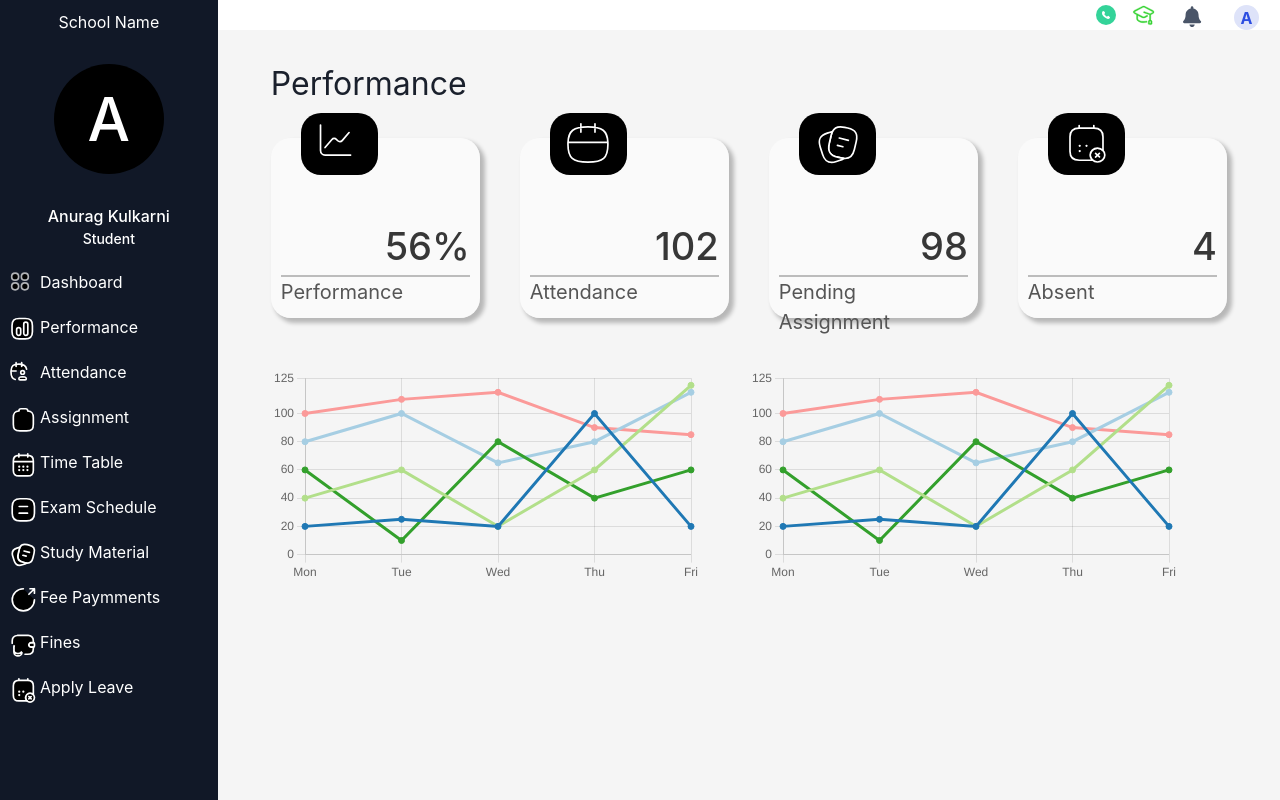
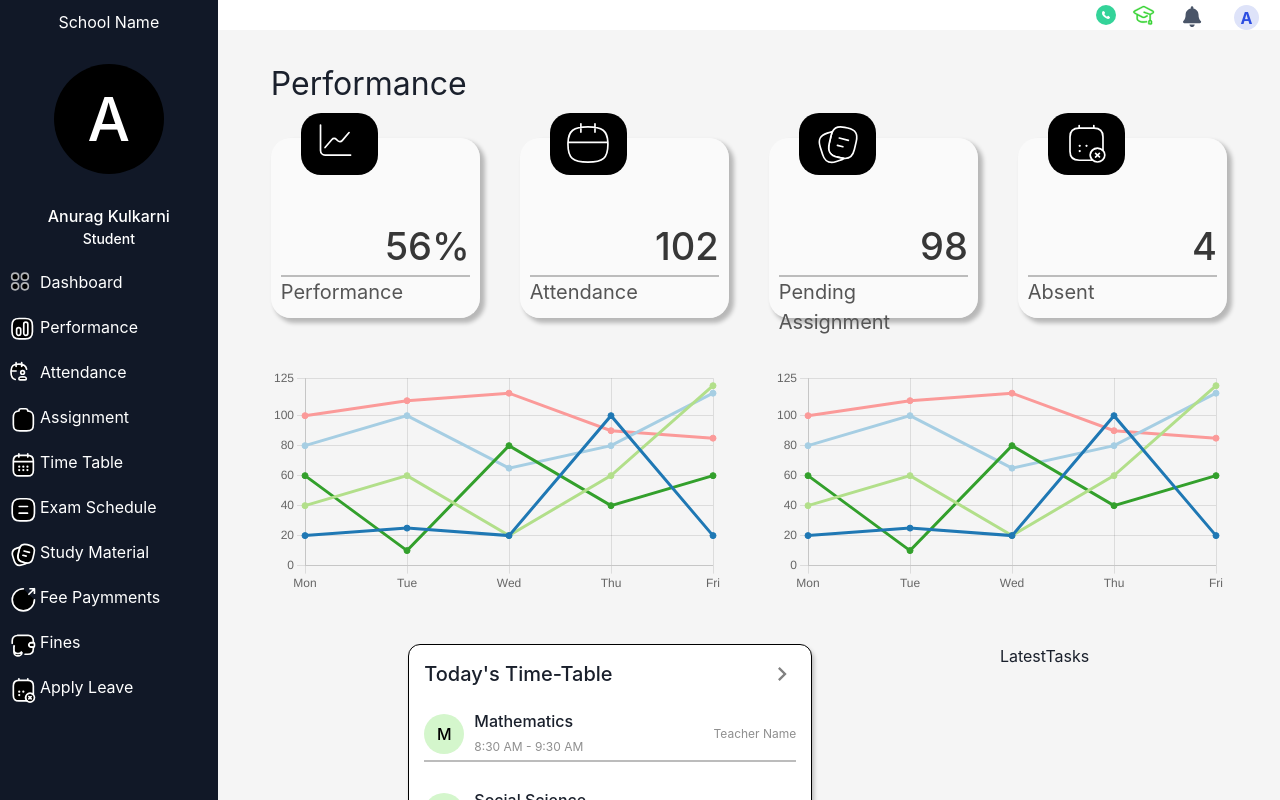
Before and after one commit to DezyNation/instituteiq, a Next.js app: page /dashboard/student in a window 1280 px wide. Built offline with nearby package versions, Linux system fonts and the light colour scheme.

Commit message:
built index page today's time-table component

```diff
--- a/src/Components/Student/Index/HeaderChart.jsx
+++ b/src/Components/Student/Index/HeaderChart.jsx
@@ -66,7 +66,7 @@ const HeaderChart = () => {
   };
 
   return (
-    <Box w="45%">
+    <Box w="474px">
       <Line data={data} options={options}></Line>
     </Box>
   );
--- a/src/Components/Student/Index/Index.jsx
+++ b/src/Components/Student/Index/Index.jsx
@@ -7,6 +7,8 @@ import AssessmentTotal from "../Misc/AssessmentTotal";
 import Carousel from "../Misc/Carousel";
 import Cards from "./Cards";
 import HeaderChart from "./HeaderChart";
+import IndexTimeTable from "./IndexTimeTable";
+import LatestTasks from "./LatestTasks";
 
 const Index = () => {
   return (
@@ -17,9 +19,13 @@ const Index = () => {
         <Cards heading="Pending Assignment" value="98" />
         <Cards heading="Absent" value="4" />
       </Flex>
-      <Flex gap="5%" mt="50px">
+      <Flex gap="50px" mt="50px" justifyContent="space-evenly">
         <HeaderChart />
         <HeaderChart />
+      </Flex>
+      <Flex gap="50px" mt="50px" justifyContent="space-evenly">
+        <IndexTimeTable />
+        <LatestTasks />
       </Flex>
     </MainPage>
   );
--- /dev/null
+++ b/src/Components/Student/Index/IndexTimeTable.jsx
@@ -0,0 +1,103 @@
+import { ChevronRightIcon } from "@chakra-ui/icons";
+import { Box, Circle, Divider, Flex, Heading, Text } from "@chakra-ui/react";
+import React from "react";
+
+const IndexTimeTable = () => {
+  const subjectIcon = (element) => {
+    var icon = element.charAt(0);
+    if (icon.length < 2) {
+      for (var i = 0; i < element.length; i++) {
+        if (element[i] === " ") {
+          icon += element[i + 1];
+          return icon;
+        }
+      }
+    }
+    return icon;
+  };
+  const subject = [
+    {
+      subject: "Mathematics",
+      time: "8:30 AM - 9:30 AM",
+      teacher: "Teacher Name",
+    },
+    {
+      subject: "Social Science",
+      time: "8:30 AM - 9:30 AM",
+      teacher: "Teacher Name",
+    },
+    {
+      subject: "Science",
+      time: "8:30 AM - 9:30 AM",
+      teacher: "Teacher Name",
+    },
+    {
+      subject: "Hindi",
+      time: "8:30 AM - 9:30 AM",
+      teacher: "Teacher Name",
+    },
+    {
+      subject: "Kannada",
+      time: "8:30 AM - 9:30 AM",
+      teacher: "Teacher Name",
+    },
+  ];
+  return (
+    <Box
+      w="404px"
+      h="463px"
+      borderRadius="12px"
+      bg="#fff"
+      border="0.3px solid #000000"
+      boxShadow="2px 4px 4px rgba(0, 0, 0, 0.25)"
+      p="15px"
+    >
+      <Flex justifyContent="space-between" alignItems="center" mb="20px">
+        <Heading as="h1" fontSize="20px" fontWeight="500" lineHeight="23px">
+          Today's Time-Table
+        </Heading>
+        <ChevronRightIcon boxSize={7} color="#818181" />
+      </Flex>
+        {subject.map((element, index) => {
+          return (
+            <Box>
+              <Flex alignItems="center">
+                <Circle w="40px" h="40px" bg="#D4F6CC" color="white" mr="10px">
+                  <Box as="span" fontWeight="500" fontSize="16px" color="#000">
+                    {subjectIcon(element.subject)}
+                  </Box>
+                </Circle>
+                <Box>
+                  <Text fontWeight="500" fontSize="16px" lineHeight="26px">
+                    {element.subject}
+                  </Text>
+                  <Text
+                    color="#8F8F8F"
+                    fontWeight="400"
+                    fontSize="12px"
+                    lineHeight="26px"
+                  >
+                    {element.time}
+                  </Text>
+                </Box>
+                <Text
+                  ml="auto"
+                  color="#8F8F8F"
+                  fontWeight="400"
+                  fontSize="12px"
+                  lineHeight="26px"
+                >
+                  {element.teacher}
+                </Text>
+              </Flex>
+              {index !== subject.length - 1 && (
+                <Divider height="2px" bg="#BCBCBC" mb="25px"/>
+              )}
+            </Box>
+          );
+        })}
+    </Box>
+  );
+};
+
+export default IndexTimeTable;
--- /dev/null
+++ b/src/Components/Student/Index/LatestTasks.jsx
@@ -0,0 +1,9 @@
+import React from 'react'
+
+const LatestTasks = () => {
+  return (
+    <div>LatestTasks</div>
+  )
+}
+
+export default LatestTasks
```
